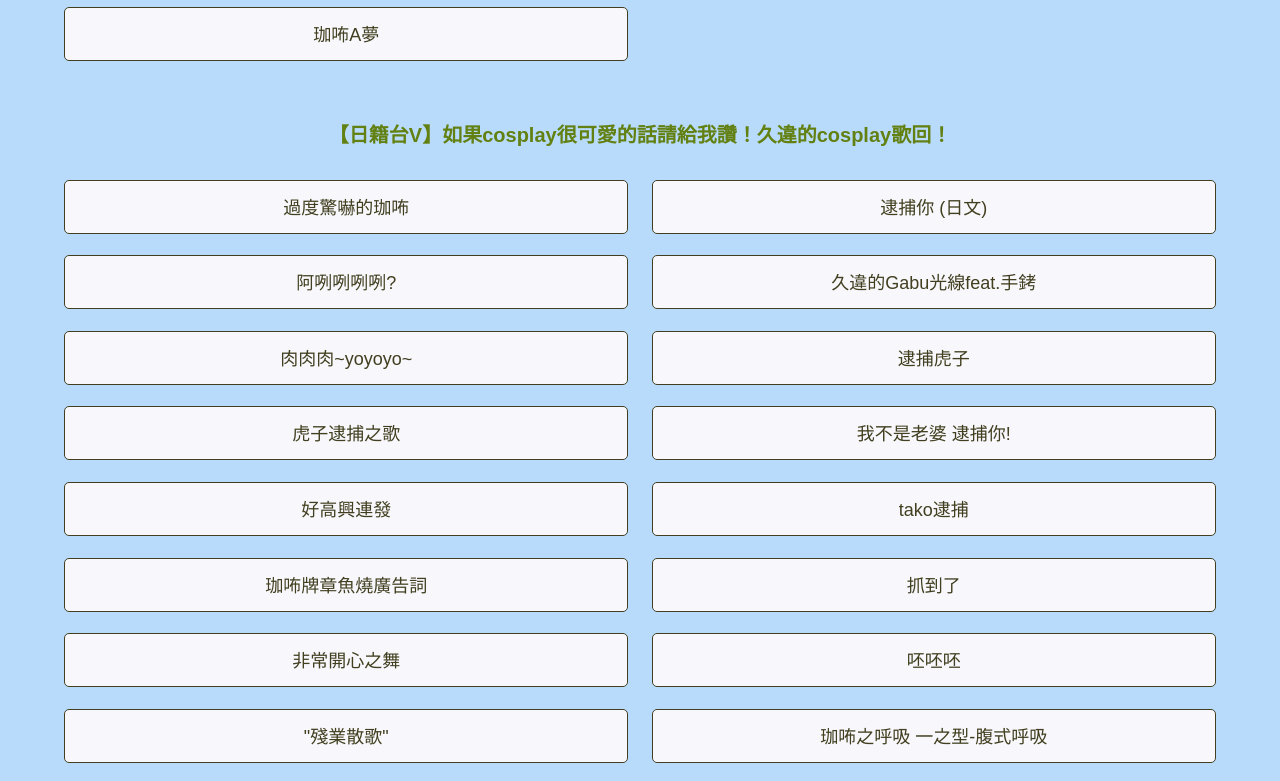
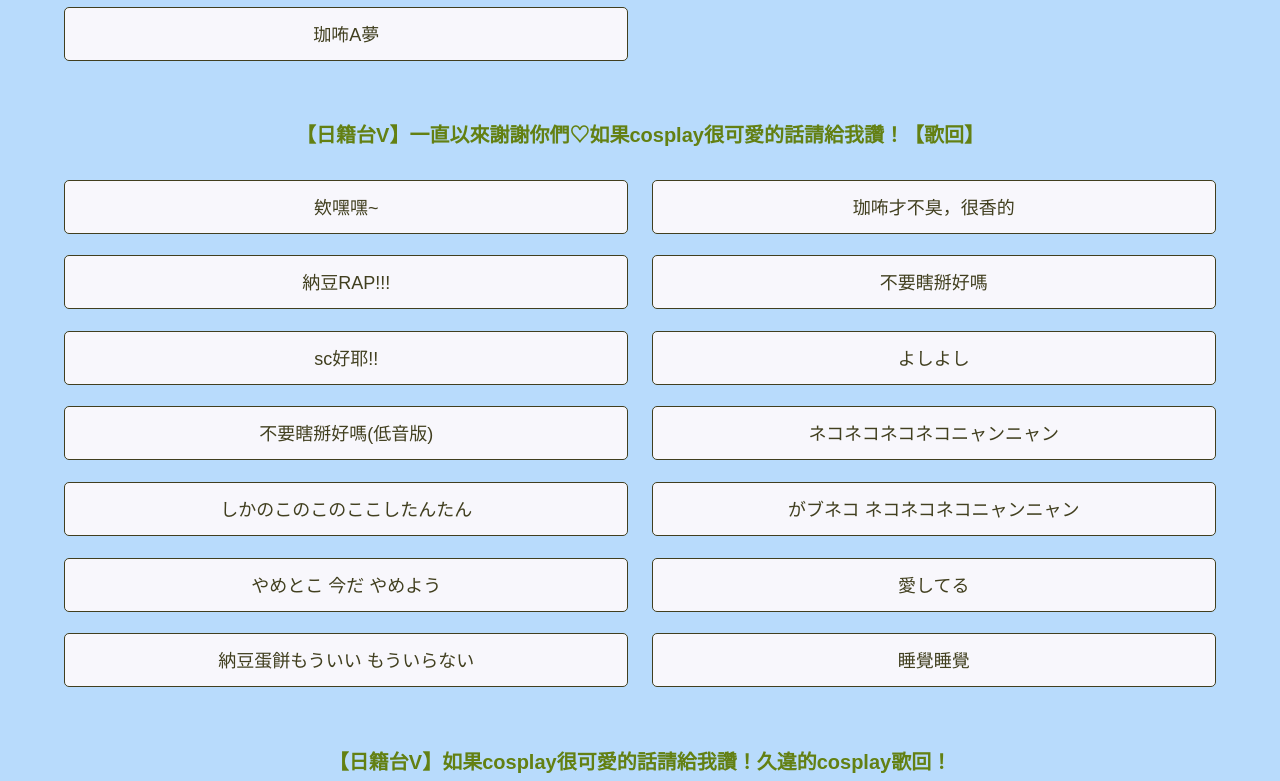
Before and after one commit to chenxiu0903/gabu-sounds, a website: page docs/index.html in a window 1280 px wide. Shown: the part 620-1401 px from the top of the page. Drawn offline with Linux system fonts and the light colour scheme.

Commit message:
20240720

```diff
--- a/docs/index.html
+++ b/docs/index.html
@@ -54,6 +54,24 @@
 							<div class="button button-play" data-voice="BZHyR9ut8KkRuFsz-014704">珈咘A夢</div>
 						</div>
 					</div>
+
+					<div class="movie_wrapper">
+						<h2 class="movie_title"><a href="https://www.youtube.com/live/ZSFG4G_09x4?si=a2UmggObXiEpUVJa" target="_blank">【日籍台V】一直以來謝謝你們♡如果cosplay很可愛的話請給我讚！【歌回】</a></h2>
+						<div class="button_wrapper">
+							<div class="button button-play" data-voice="EjCWxnIB_xGw8T-000706">欸嘿嘿~</div>
+							<div class="button button-play" data-voice="EjCWxnIB_xGw8T-001048">珈咘才不臭，很香的</div>
+							<div class="button button-play" data-voice="EjCWxnIB_xGw8T-001402">納豆RAP!!!</div>
+							<div class="button button-play" data-voice="EjCWxnIB_xGw8T-002312">不要瞎掰好嗎</div>
+							<div class="button button-play" data-voice="EjCWxnIB_xGw8T-002759">sc好耶!!</div>
+							<div class="button button-play" data-voice="EjCWxnIB_xGw8T-003625">よしよし</div>
+							<div class="button button-play" data-voice="EjCWxnIB_xGw8T-011018">不要瞎掰好嗎(低音版)</div>
+							<div class="button button-play" data-voice="EjCWxnIB_xGw8T-011625">ネコネコネコネコニャンニャン</div>
+							<div class="button button-play" data-voice="EjCWxnIB_xGw8T-011748">しかのこのこのここしたんたん</div>
+							<div class="button button-play" data-voice="EjCWxnIB_xGw8T-011823">がブネコ ネコネコネコニャンニャン</div>
+							<div class="button button-play" data-voice="EjCWxnIB_xGw8T-014810">やめとこ 今だ やめよう</div>
+							<div class="button button-play" data-voice="EjCWxnIB_xGw8T-015453">愛してる</div>
+							<div class="button button-play" data-voice="EjCWxnIB_xGw8T-015640">納豆蛋餅もういい もういらない</div>
+							<div class="button button-play" data-voice="EjCWxnIB_xGw8T-021331">睡覺睡覺</div>
 
 					<div class="movie_wrapper">
 						<h2 class="movie_title"><a href="https://www.youtube.com/live/3JNI3wYPD8A?si=X_rNIC_yzunUWLJt" target="_blank">【日籍台V】如果cosplay很可愛的話請給我讚！久違的cosplay歌回！</a></h2>
```
Also changed, not shown: 14 other files.
